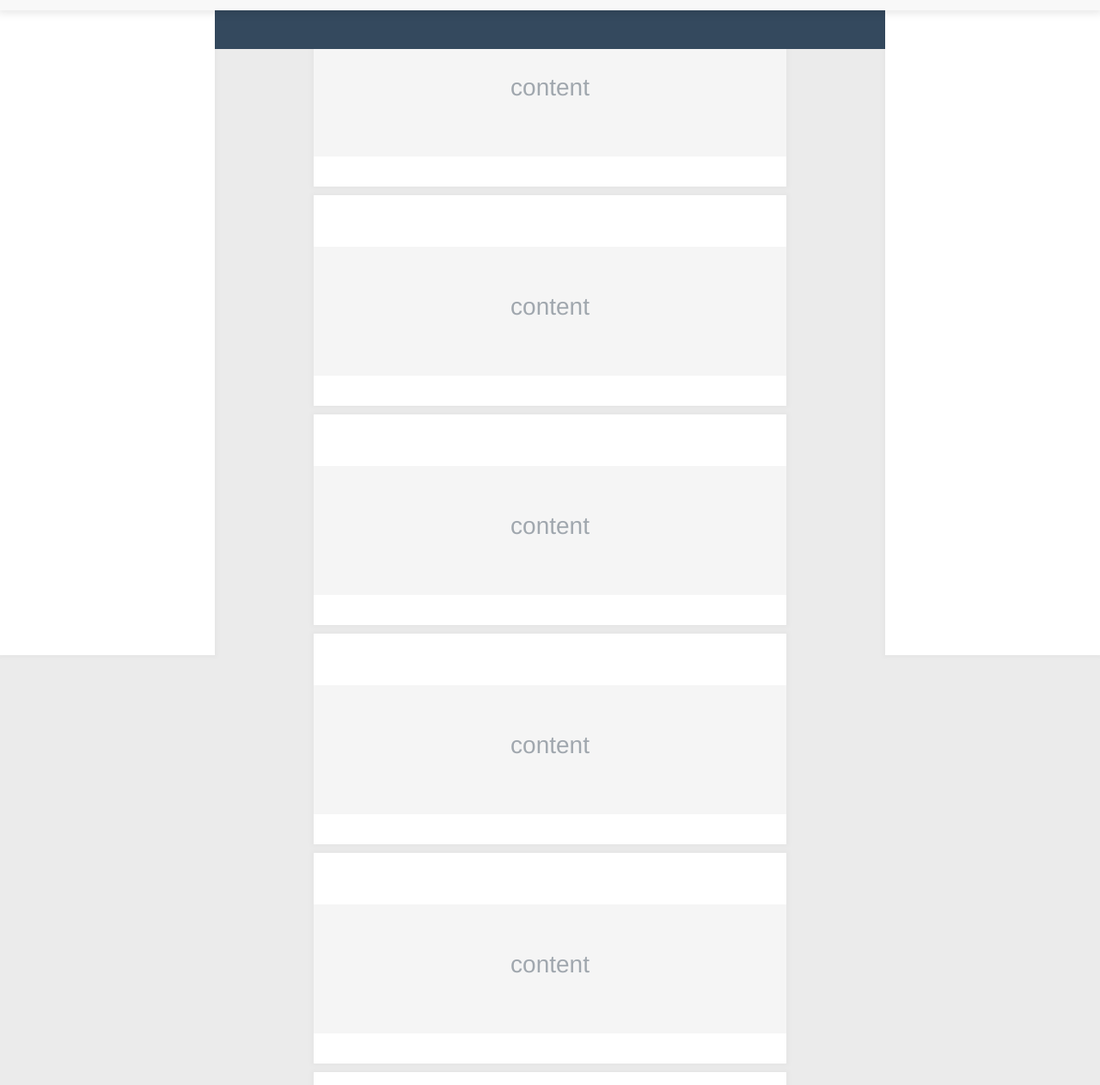
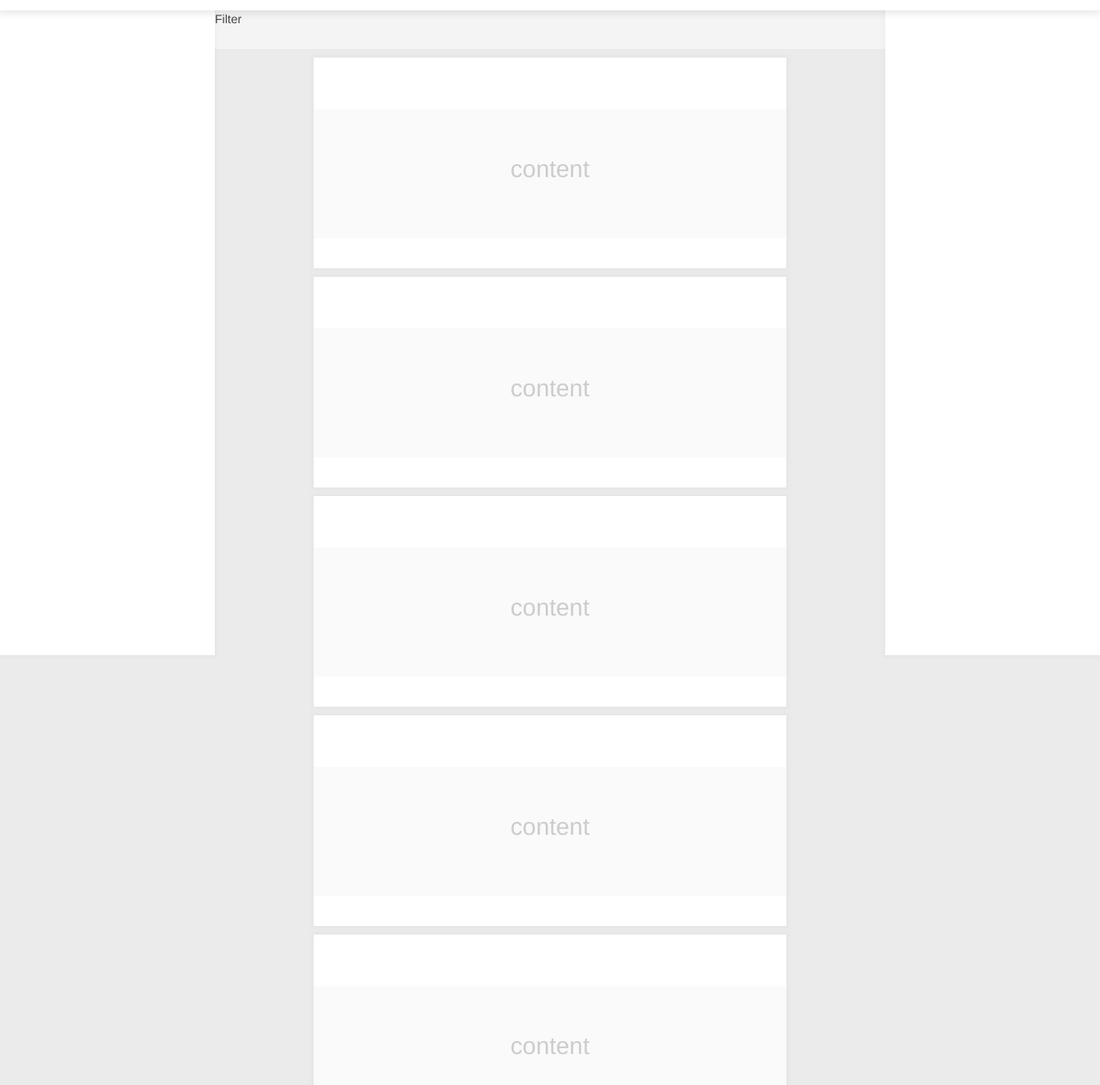
Before and after one commit to TheYoonuchs/TheYoonuchs.github.io, a plain HTML site: page index.html in a window 1280 px wide. Shown: the part 38-1300 px from the top of the page at 86% size. Drawn offline with nearby package versions, Linux system fonts and the light colour scheme.

```diff
--- a/css/content.css
+++ b/css/content.css
@@ -15,12 +15,12 @@
 .content > .body {
   width: auto;
   height: 150px;
-  background-color: #f5f5f5;
+  background-color: #fafafa;
 }
 
 .content > .body {
   text-align: center;
-  color: #a0a7ae;
+  color: #cccccc;
   font-size: 2em;
   padding-top: 50px;
 }
--- a/css/navbar.css
+++ b/css/navbar.css
@@ -1,4 +1,5 @@
 .navbar-default {
+  background-color: #fff;
   border: 0;
   box-shadow: 0 0 10px 3px rgba(0, 0, 0, 0.1);
 }
--- a/css/screen.css
+++ b/css/screen.css
@@ -13,4 +13,9 @@
     width: 150px;
     background-color: #1abc9c;
   }
+
+  header {
+    margin-left: 150px;
+    margin-right: 150px;
+  }
 }
--- a/css/style.css
+++ b/css/style.css
@@ -12,16 +12,19 @@ header {
   left: 0;
   width: 100%;
   height: 45px;
+  margin-left: 250px;
+  margin-right: 250px;
   margin-top: 50px;
-  background: #34495e;
+  background: #f5f5f5;
+  opacity: 0.9;
   transition: all 0.3s linear;
   -moz-transition: all 0.3s linear;
   -webkit-transition: all 0.3s linear;
 	z-index: 0;
 }
-.nav-default {
+.header-default {
     top: 0;
 }
-.nav-fixed {
-    top: -80px;
+.header-fixed {
+    top: -45px;
 }
--- a/index.html
+++ b/index.html
@@ -20,6 +20,7 @@
 <body>
 
   <header>
+    Filter
   </header>
 
   <nav class="navbar navbar-default navbar-fixed-top">
@@ -36,6 +37,88 @@
   </nav>
 
   <div class="container">
+    <div style="height: 95px;"></div>
+
+    <!-- Content Template-->
+    <div class="content">
+      <div class="head">
+
+      </div>
+      <div class="body">
+        content
+      </div>
+      <div class="bottom">
+
+      </div>
+    </div>
+    <!-- End Content Template-->
+
+    <div class="content">
+      <div class="head">
+
+      </div>
+      <div class="body">
+        content
+      </div>
+      <div class="bottom">
+
+      </div>
+    </div>
+    <div class="content">
+      <div class="head">
+
+      </div>
+      <div class="body">
+        content
+      </div>
+      <div class="bottom">
+
+      </div>
+    </div>
+    <div class="content">
+      <div class="head">
+
+      </div>
+      <div class="body">
+        content
+      </div>
+      <div class="bottom">
+
+      </div>
+    </div>
+    <div class="content">
+      <div class="head">
+
+      </div>
+      <div class="body">
+        content
+      </div>
+      <div class="bottom">
+
+      </div>
+    </div>
+    <div class="content">
+      <div class="head">
+
+      </div>
+      <div class="body">
+        content
+      </div>
+      <div class="bottom">
+
+      </div>
+    </div>
+    <div class="content">
+      <div class="head">
+
+      </div>
+      <div class="body">
+        content
+      </div>
+      <div class="bottom">
+
+      </div>
+    </div>
     <div class="content">
       <div class="head">
 
--- a/js/navbar.js
+++ b/js/navbar.js
@@ -6,10 +6,10 @@
     var cOst = $(this).scrollTop();
 
     if(cOst > ost) {
-       $('header').addClass('nav-fixed').removeClass('nav-default');
+       $('header').addClass('header-fixed').removeClass('header-default');
     }
     else {
-       $('header').addClass('nav-default').removeClass('nav-fixed');
+       $('header').addClass('header-default').removeClass('header-fixed');
     }
 
     ost = cOst;
```
